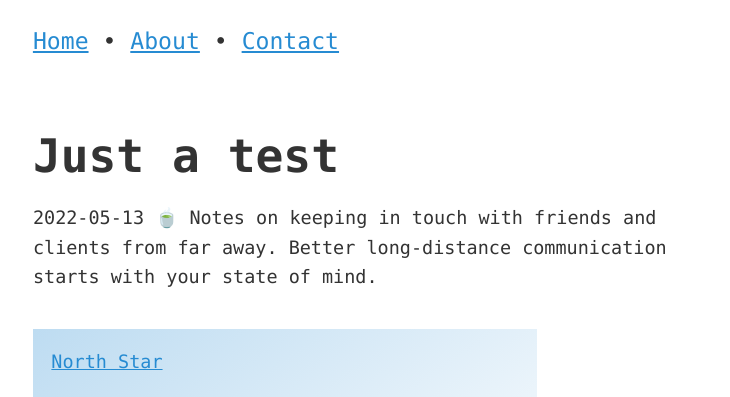
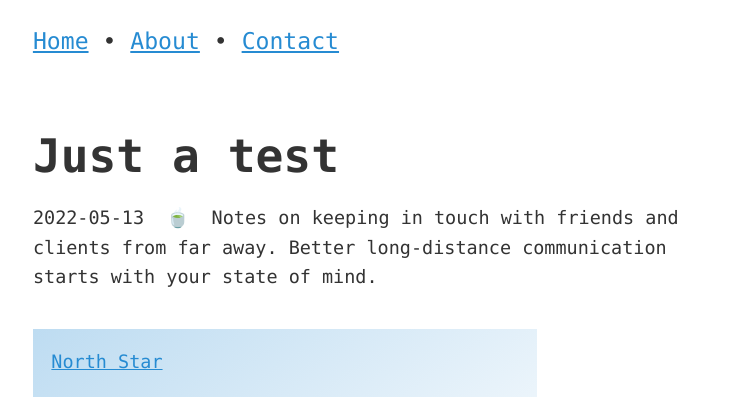
Before and after one commit to zachmccabe/zachmccabe.github.io, a Jekyll site: the page built from _travel/test-2.md, in a window 1280 px wide. Shown: the top 397 px of the page, without its empty margins (109-839 px from the left). Built offline with Jekyll 4.4.1, drawn with Linux system fonts in a browser that asks for light colours.

Commit message:
Update kao_midnite_3.html

```diff
--- a/_layouts/kao_midnite_3.html
+++ b/_layouts/kao_midnite_3.html
@@ -24,7 +24,7 @@
 <h1 id="{{ page.title }}">{{ page.title }}</h1>
 </header>
 <main>
-{%- if page.lede == "print" -%}<p>{%- include print_update.html -%}&nbsp;{%- include emoji_collection_switch.html -%}&nbsp;{{ page.description }}</p>{%- endif -%}
+{%- if page.lede == "print" -%}<p>{%- include print_update.html -%}&nbsp;&nbsp;{%- include emoji_collection_switch.html -%}&nbsp;&nbsp;{{ page.description }}</p>{%- endif -%}
 {{ content }}
 {%- if page.lede and page.update -%}{% include print_history.html %}{%- endif -%}
 {%- if page.collection -%}<p class="breadbox"><nav class="breadcrumbs">{%- include emoji_collection_switch.html -%}&nbsp;{%- include breadcrumbs.html -%}</nav></p>{%- endif -%}
```
